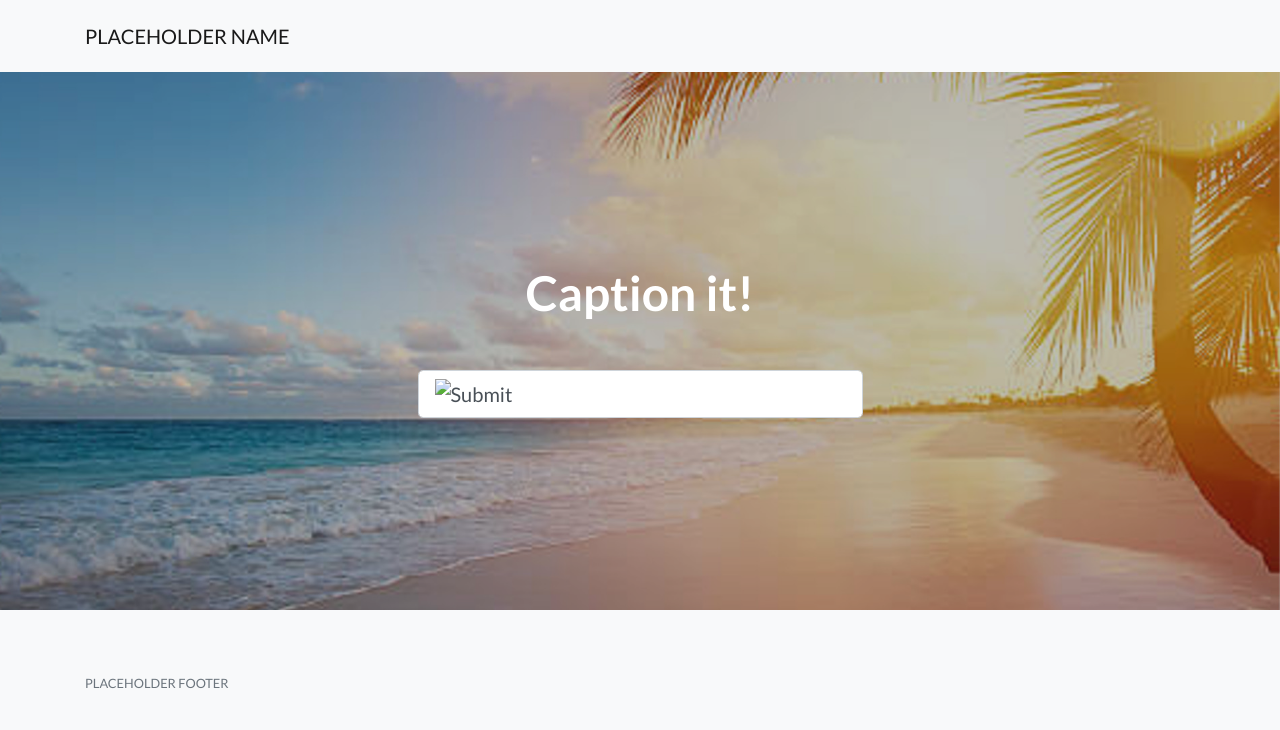
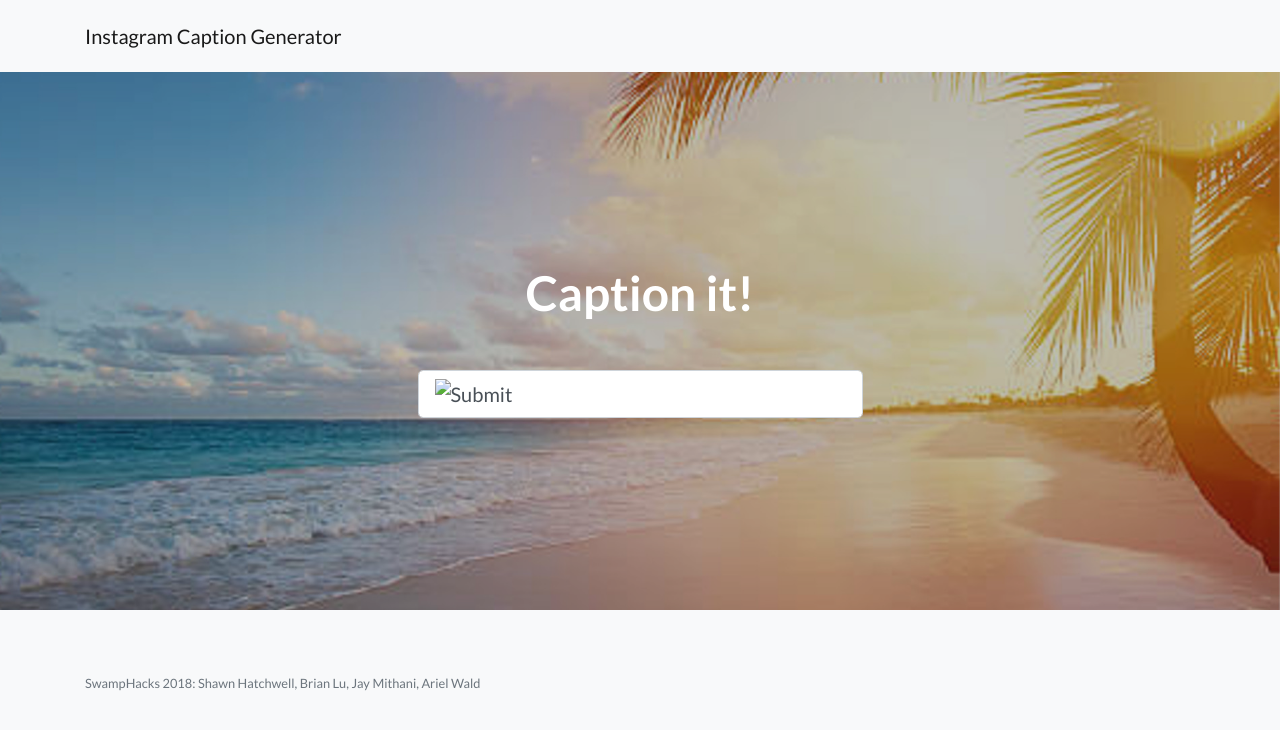
Before and after one commit to Jay-Mithani/SwampHacks2018, a website: page index.html in a window 1280 px wide. Drawn offline with Linux system fonts and the light colour scheme.

Commit message:
Filled in placeholders

```diff
--- a/index.html
+++ b/index.html
@@ -28,7 +28,7 @@
 	<!-- Navigation -->
 	<nav class="p-3 navbar navbar-light bg-light static-top">
 	  <div class="container">
-		<a class="navbar-brand" href="#">PLACEHOLDER NAME</a>
+		<a class="navbar-brand" href="#">Instagram Caption Generator</a>
 	  </div>
 	</nav>
 
@@ -54,7 +54,7 @@
 	  <div class="container">
 		<div class="row">
 		  <div class="col-lg-6 h-100 text-center text-lg-left my-auto">
-			<p class="text-muted small mb-4 mb-lg-0">PLACEHOLDER FOOTER</p>
+			<p class="text-muted small mb-4 mb-lg-0">SwampHacks 2018: Shawn Hatchwell, Brian Lu, Jay Mithani, Ariel Wald</p>
 		  </div>
 		</div>
 	  </div>
```
